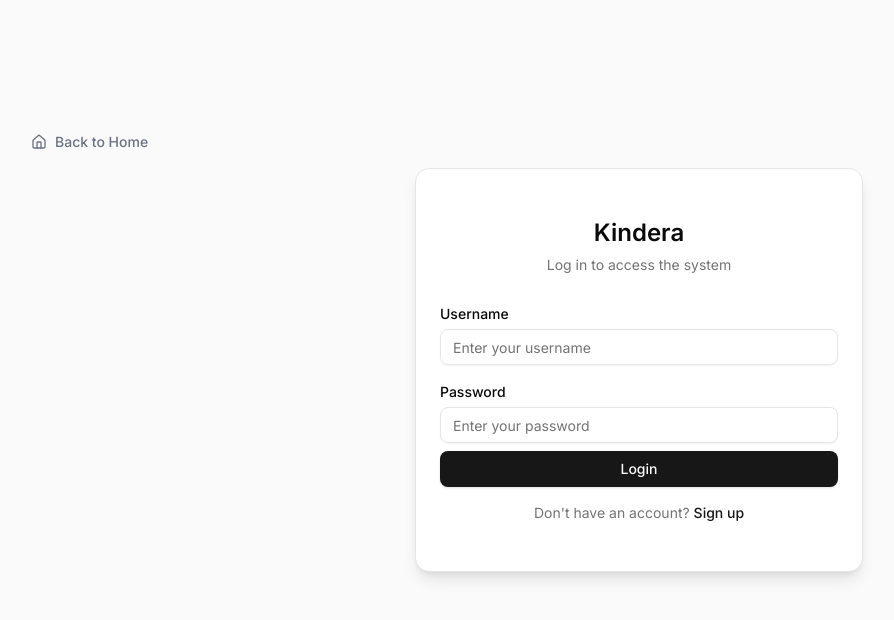
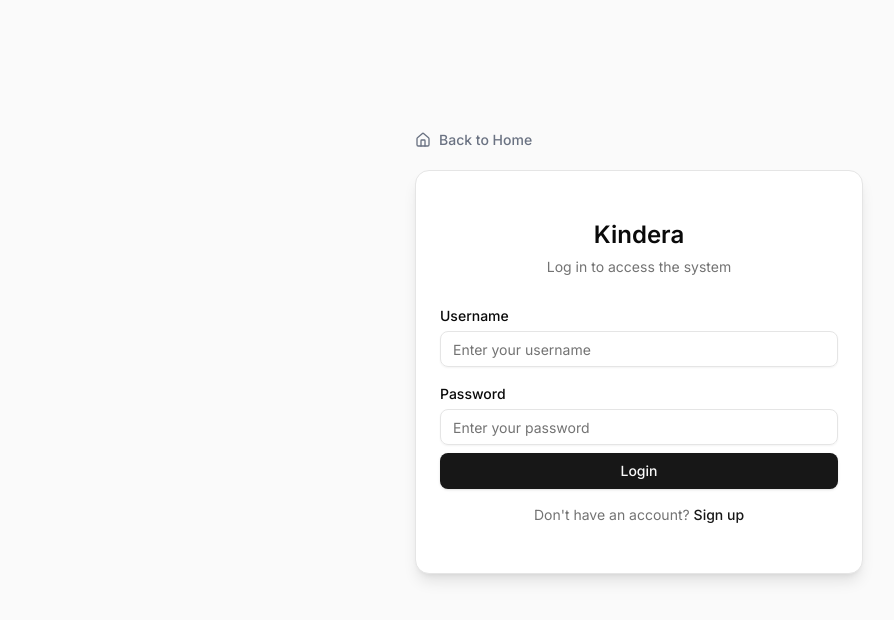
Before and after one commit to Kindera-admin/Kindera, a Next.js app: page /login in a window 1280 px wide. Shown: the top 620 px of the page, without its empty margins (1-895 px from the left). Built offline with nearby package versions, Linux system fonts and the light colour scheme; no server answers.

Commit message:
style: fix back to home button alignment on login and signup pages

```diff
--- a/src/app/login/page.js
+++ b/src/app/login/page.js
@@ -117,14 +117,16 @@ function LoginForm() {
 
 export default function Login() {
   return (
-    <div className="flex flex-col items-center justify-center min-h-[80vh] p-4 gap-4">
+    <div className="flex flex-col items-center justify-center min-h-[80vh] p-4">
+      <div className="w-full max-w-md mb-4">
         <Link
           href="/"
-        className="flex items-center gap-2 text-sm font-medium text-gray-500 hover:text-[#0d3b26] transition-colors self-start max-w-md w-full"
+          className="inline-flex items-center gap-2 text-sm font-medium text-gray-500 hover:text-[#0d3b26] transition-colors"
         >
           <Home className="w-4 h-4" />
           Back to Home
         </Link>
+      </div>
       <Card className="w-full max-w-md shadow-lg">
         <CardHeader className="text-center pb-2 pt-6">
           <CardTitle className="text-xl sm:text-2xl">Kindera</CardTitle>
--- a/src/app/signup/page.js
+++ b/src/app/signup/page.js
@@ -303,14 +303,16 @@ function SignupForm() {
 
 export default function SignupPage() {
   return (
-    <div className="flex flex-col items-center justify-center min-h-[80vh] p-4 gap-4">
+    <div className="flex flex-col items-center justify-center min-h-[80vh] p-4">
+      <div className="w-full max-w-md mb-4">
         <Link
           href="/"
-        className="flex items-center gap-2 text-sm font-medium text-gray-500 hover:text-[#0d3b26] transition-colors self-start max-w-md w-full"
+          className="inline-flex items-center gap-2 text-sm font-medium text-gray-500 hover:text-[#0d3b26] transition-colors"
         >
           <Home className="w-4 h-4" />
           Back to Home
         </Link>
+      </div>
       <Card className="w-full max-w-md shadow-lg">
         <CardHeader className="text-center pb-2 pt-6">
           <CardTitle className="text-xl sm:text-2xl">Create Account</CardTitle>
```
Lines whose indentation alone changed are shown as unchanged.
